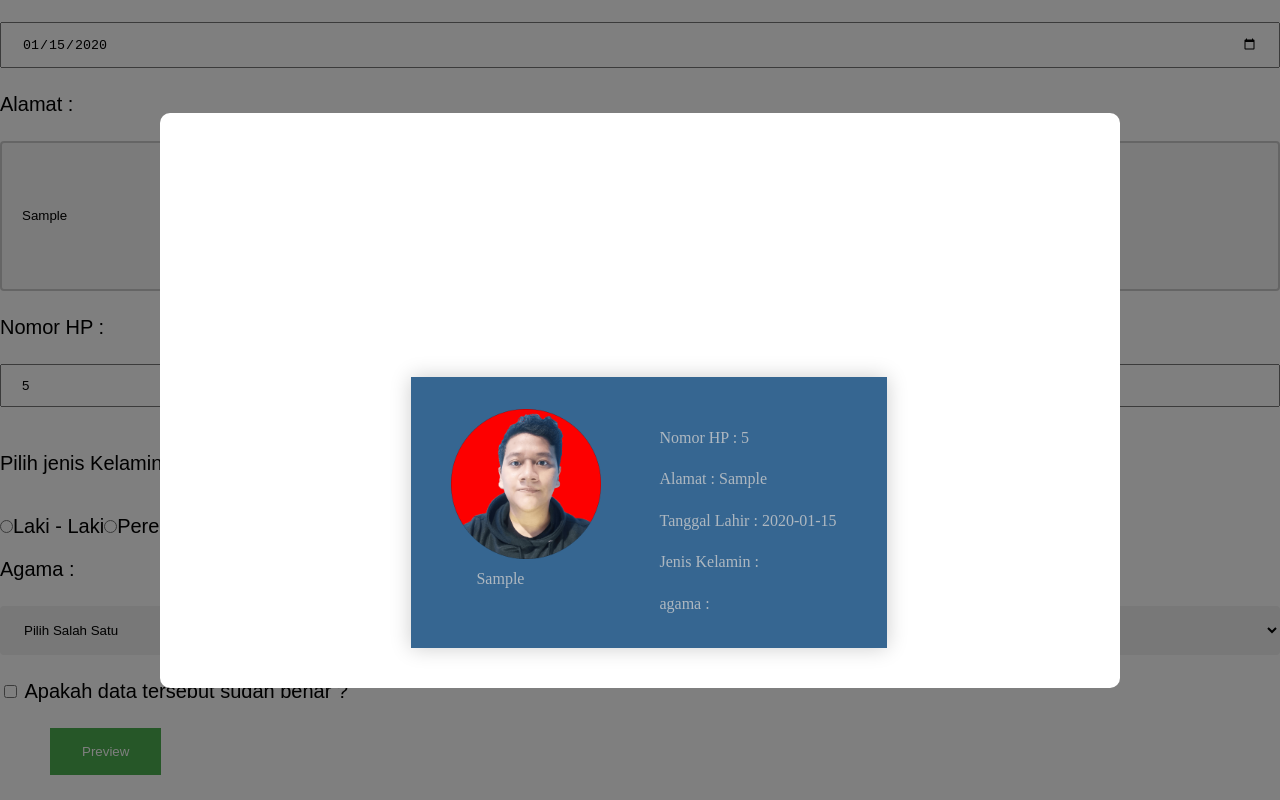
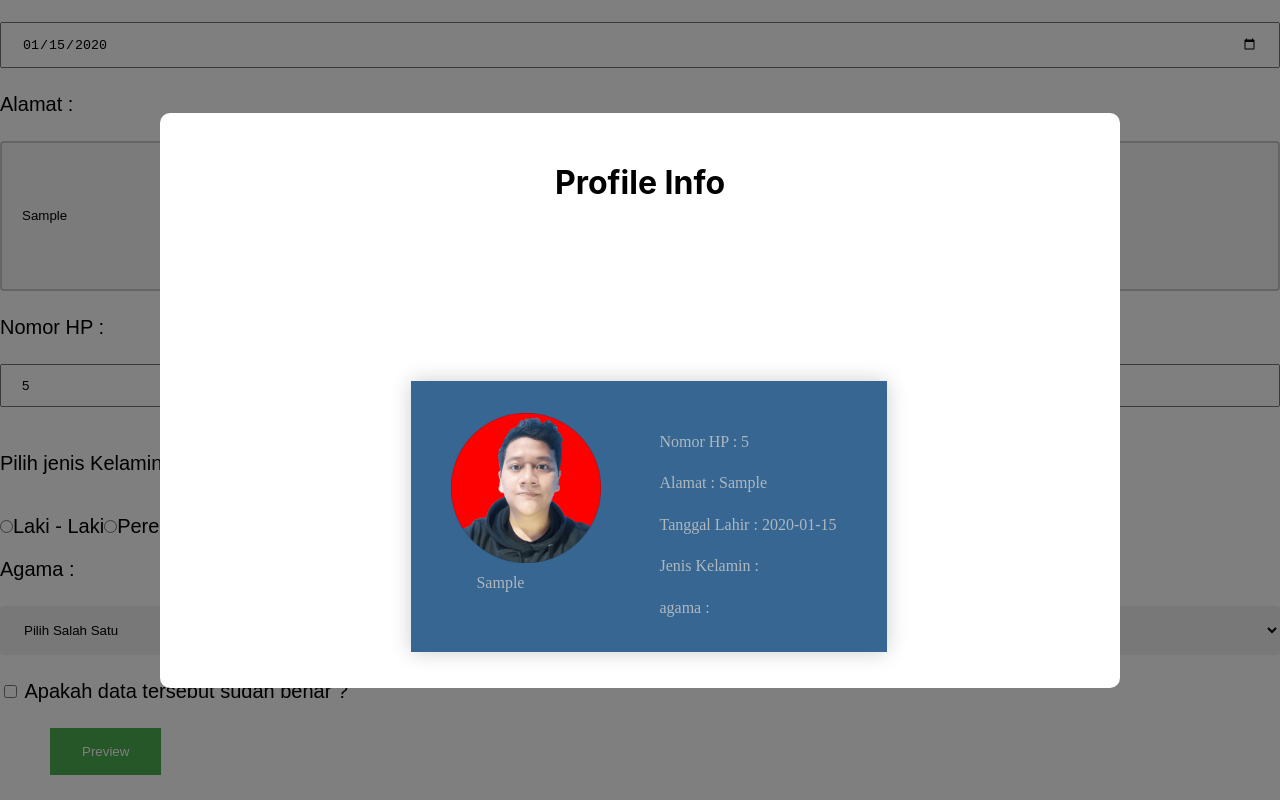
Before and after one commit to ImamHilmi/tugas-02-desember-2021-form-modal-box, a React (Create React App) app: page / in a window 1280 px wide. Both pictures are taken after typing "Sample", "2020-01-15", "Sample", "5" into the empty fields and a click on the button "Preview". Shown: the part 202-1002 px from the top of the page. Built offline with nearby package versions, Linux system fonts and the light colour scheme.

Commit message:
Update Css for Modal box and Card + Add H1 @ modal

```diff
--- a/src/components/form/Form.js
+++ b/src/components/form/Form.js
@@ -75,7 +75,7 @@ function Form() {
 
                         <div id="kelamin">
                             <p>Pilih jenis Kelamin :</p>
-                                <input onChange={jenisKelaminHandler} type="radio" id="laki" name="jenisKelamin" value="Laki" checked={jenisKelamin==='Laki'} />
+                                <input onChange={jenisKelaminHandler} type="radio" id="laki" name="jenisKelamin" value="Laki - Laki" checked={jenisKelamin==='Laki - Laki'} />
                                 <label forHtml="laki">Laki - Laki</label>
                                 <input onChange={jenisKelaminHandler} type="radio" id="perempuan" name="jenisKelamin" value="Perempuan" checked={jenisKelamin==='Perempuan'} />
                                 <label forHtml="perempuan">Perempuan</label><br />
--- a/src/components/modal/Modal.css
+++ b/src/components/modal/Modal.css
@@ -18,3 +18,9 @@
     height: 575px;
 
 }
+
+.modalC h1 {
+    margin-top: 50px;
+    margin-bottom: -85px;
+    margin-left: 395px;
+}
--- a/src/components/modal/Modal.js
+++ b/src/components/modal/Modal.js
@@ -7,7 +7,8 @@ const Modal = (props) => {
     <>
         <div className="backdrop" onClick={props.onClose}>
             <div className="modalC">
-            <Card nama={props.nama} tglLahir={props.tglLahir} alamat={props.alamat} hp={props.hp} jenisKelamin={props.jenisKelamin} agama={props.agama} />
+                <h1>Profile Info</h1>
+                <Card nama={props.nama} tglLahir={props.tglLahir} alamat={props.alamat} hp={props.hp} jenisKelamin={props.jenisKelamin} agama={props.agama} />
             </div>
         </div>
 
```
